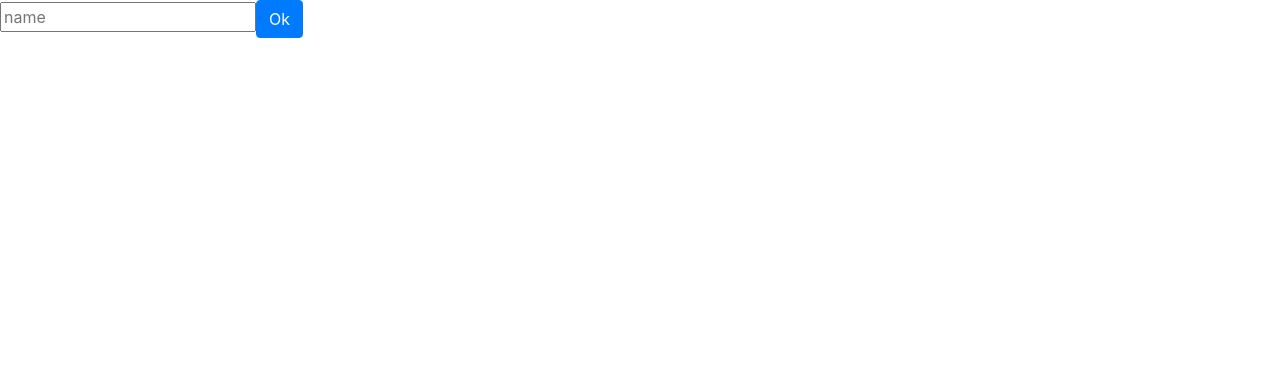
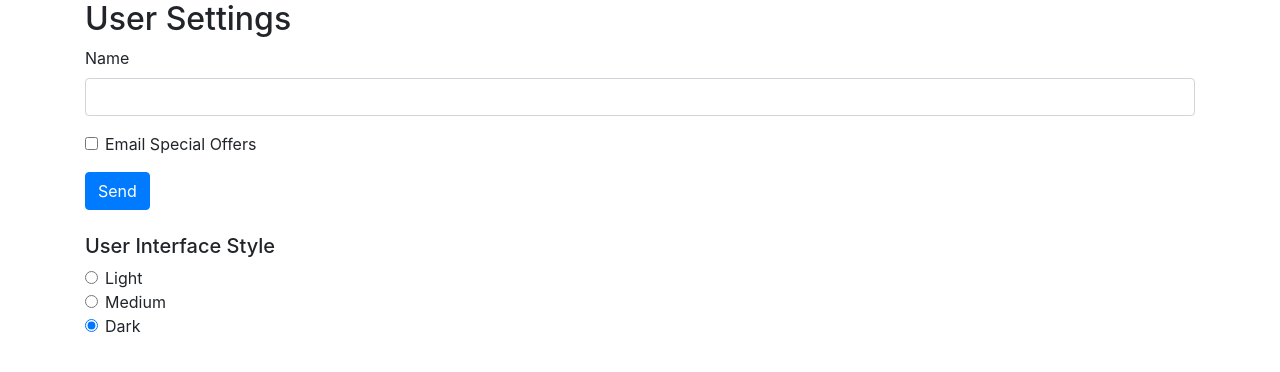
Before and after one commit to ChristyShafack/Forms, an Angular app in the folder ps-demo/: page / in a window 1280 px wide. Shown: the top 372 px of the page. Built offline with nearby package versions, Linux system fonts and the light colour scheme.

Commit message:
Expanding the form

```diff
--- a/ps-demo/src/app/user-settings-form/user-settings-form.component.html
+++ b/ps-demo/src/app/user-settings-form/user-settings-form.component.html
@@ -1,4 +1,37 @@
-<form>
-  <input placeholder="name"/>
-  <button class="btn btn-primary">Ok</button>
+<div class="container">
+  <h2>User Settings</h2>
+  <form>
+    <div class="form-group">
+      <label for="name">Name</label>
+      <input id="name" name="name" class="form-control" />
+    </div>
+
+    <div class="form-check form-group">
+      <input class="form-check-input" type="checkbox" id="emailOffers" name="emailOffers" />
+      <label class="form-check-label" for="emailOffers">Email Special Offers</label>
+    </div>
+    <button class="btn btn-primary">Send</button>
   </form>
+  <br>
+  <h5>User Interface Style</h5>
+  <div class="form-group">
+    <div class="form-check">
+      <input class="form-check-input" type="radio" name="InterfaceStyle" id="lightInterface" value="light" checked>
+      <label class="form-check-label" for="lightInterface">
+        Light
+      </label>
+    </div>
+    <div class="form-check">
+      <input class="form-check-input" type="radio" name="InterfaceStyle" id="mediumInterface" value="medium" checked>
+      <label class="form-check-label" for="mediumInterface">
+        Medium
+      </label>
+    </div>
+    <div class="form-check">
+      <input class="form-check-input" type="radio" name="InterfaceStyle" id="darkInterface" value="dark" checked>
+      <label class="form-check-label" for="darkInterface">
+        Dark
+      </label>
+    </div>
+
+  </div>
```
